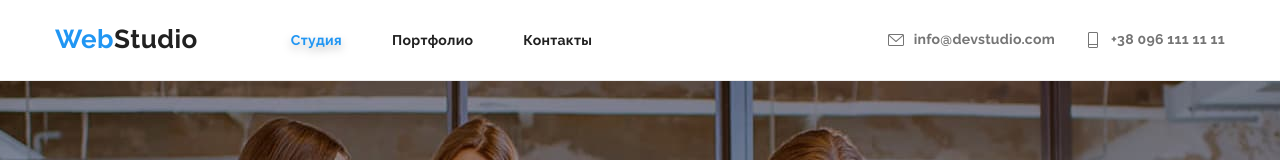
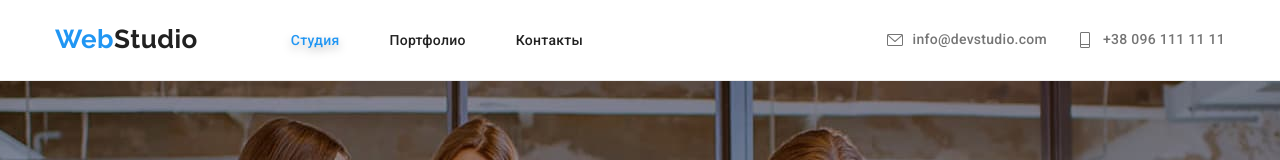
Before and after one commit to VladyslavSht/goit-markup-hw-04, a plain HTML site: page index.html in a window 1280 px wide. Shown: the top 160 px of the page. Drawn offline with nearby package versions, Linux system fonts and the light colour scheme.

Commit message:
подправлены стили ссылок в хедере и футтере

```diff
--- a/css/styles.css
+++ b/css/styles.css
@@ -120,6 +120,7 @@ img {
   padding-bottom: 32px;
   color: var(--primary-text-color);
 
+  font-family: Roboto, sans-serif;
   font-weight: 500;
   font-size: 14px;
   line-height: 1.14;
@@ -173,6 +174,7 @@ img {
   padding-bottom: 32px;
   color: var(--secondary-text-color);
 
+  font-family: Roboto, sans-serif;
   font-weight: 500;
   font-size: 14px;
   line-height: 1.14;
```
